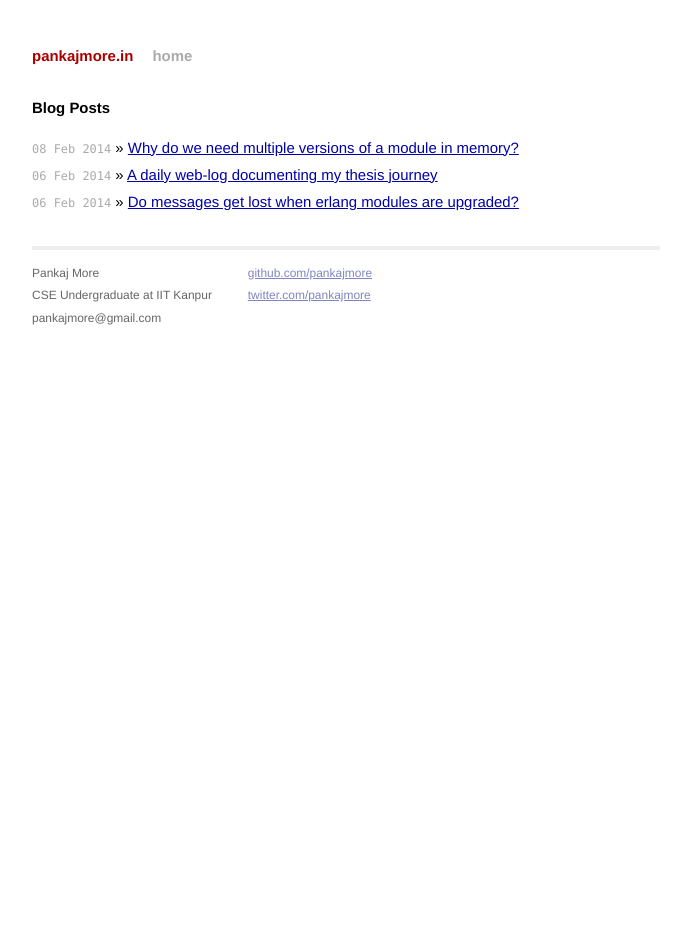
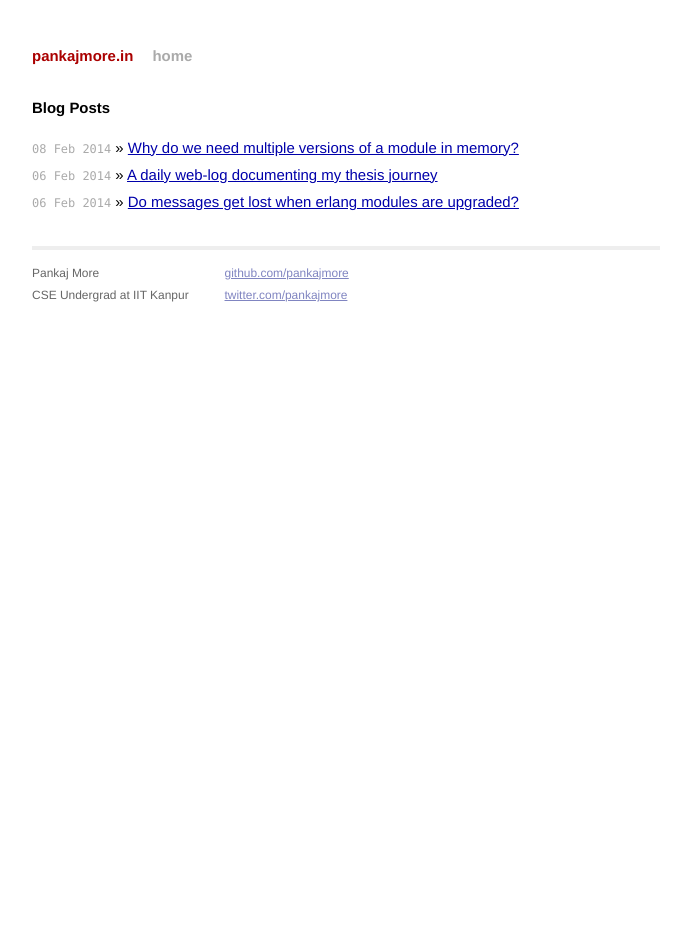
Before and after one commit to pankajmore/pankajmore.github.com, a Jekyll site: the page built from index.html, in a window 1280 px wide. Shown: the whole page, without its empty margins (294-985 px from the left). Built offline with Jekyll 4.4.1, drawn with Linux system fonts in a browser that asks for light colours; Markdown is read by kramdown in place of the engine named in the settings.

Commit message:
removed email address from homepage

```diff
--- a/_layouts/default.html
+++ b/_layouts/default.html
@@ -36,8 +36,7 @@
             <div class="contact">
               <p>
                 Pankaj More<br />
-                CSE Undergraduate at IIT Kanpur<br />
-                pankajmore@gmail.com
+                CSE Undergrad at IIT Kanpur<br />
               </p>
             </div>
             <div class="contact">
```
